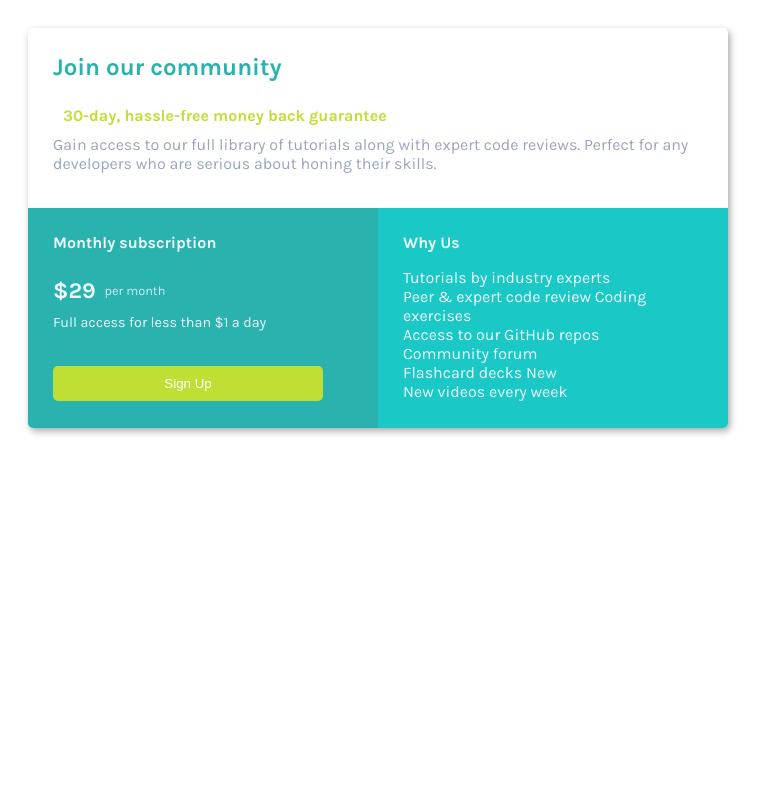
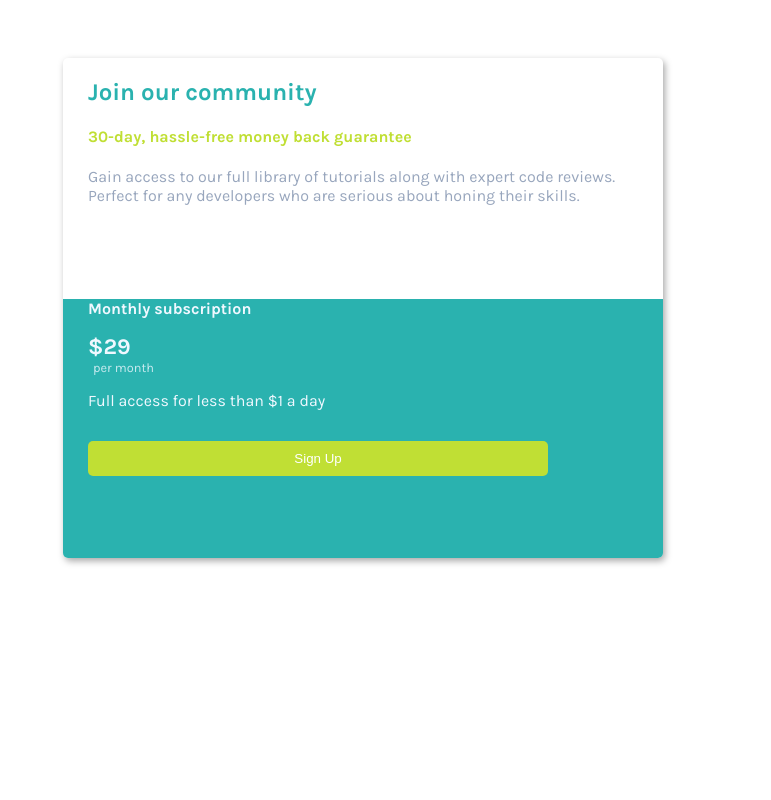
Before and after one commit to iamjustarun/pricing-card-challenge, a plain HTML site: page index.html in a window 1280 px wide. Shown: the whole page, without its empty margins (0-771 px from the left). Drawn offline with Linux system fonts and the light colour scheme.

Commit message:
Update style.css

```diff
--- a/style.css
+++ b/style.css
@@ -5,35 +5,33 @@ html {
 }
 
 body {
-    padding: 20px;
+    padding: 50px;
+    padding-left: 55px;
+    /* background-color: rgb(229, 227, 226); */
 }
 
-h2,
-h4,
-p {
-    margin: 0;
-}
 
 *,
-*::after,
-*::before {
+*::before,
+*::after {
     box-sizing: inherit;
 }
 
 .card {
-    width: 700px;
-    height: 400px;
+    height: 750px;
+    width: 400px;
     border-radius: 5px;
     overflow: hidden;
     box-shadow: 2px 3px 7px 0px rgba(0, 0, 0, 0.35);
 
+
 }
 
 #top-section {
+    height: 40%;
     width: 100%;
-    padding: 25px;
-    height: 45%;
-
+    padding-left: 25px;
+    padding-right: 10px;
 }
 
 #top-section h2 {
@@ -43,80 +41,88 @@ p {
 
 #top-section h4 {
     color: #c0df34;
-    padding: 10px;
 }
 
 #top-section p {
     color: #98a6bd;
 }
 
-.bottom-section {
-    width: 100%;
-    height: 55%;
-    color: aliceblue;
-
+#bottom-section {
+    display: flex;
+    flex-direction: column;
+    height: 60%;
 }
 
 #bottom-left-section {
-    padding: 25px;
-    width: 50%;
+
+    flex-basis: 50%;
     height: 100%;
-    display: inline-block;
+    padding-left: 25px;
     background-color: #2ab2af;
-    vertical-align: top;
-
+    color: aliceblue;
 }
 
-#bottom-right-section {
-    width: 50%;
-    height: 100%;
-    padding: 25px;
-    display: inline-block;
-    /* vertical-align: top; */
-    background-color: #1ac9c5;
+#bottom-left-section h4 {
+    margin-bottom: 15px;
+}
+#price-container{
+    display: flex;
+    align-items: center;
+}
+
+#price {
+    font-weight: 700;
+    font-size: 1.4rem;
+}
+
+
+#price-frequency {
+    font-size: .8rem;
+    opacity: .8;
+    margin-left: 5px;
 }
 
 button {
     color: white;
-    background-color:  #c0df34;
+    background-color: #c0df34;
     border: none;
+    margin-top: 15px;
     padding: 10px;
-    margin-top: px;
-    width: 90%;
-    border-radius:5px ;
+    width: 80%;
+    border-radius: 5px;
 }
-button:hover{
+
+button:hover {
     cursor: pointer;
-   background-color: #89a312;
-   transform: scale(1.1);
+    background-color: #DBE05F;
+    transform: scale(1.1);
 }
-#price{
-    font-weight: 700;
-    font-size: 1.4rem;
-    display: inline-block;
+
+
+#bottom-right-section {
+    flex-basis: 50%;
+    height: 100%;
+    padding-left: 25px;
+    background-color: #1ac9c5;
+    color: aliceblue;
 }
-#bottom-left-section h4{
-    margin-bottom:25px ;
-}
-#price-frequency{
-    position: relative;
-    top:-3px;
-    font-size: .8rem;
-    opacity: .8;
-    margin-left: 5px;
-}
-#price-frequency,#price{
-    display: inline-block;
-    padding-bottom: 10px;
-    /* color ; */
-}
-.bottom-section p{
-    font-size: .9rem;
-    margin-bottom: 35px;
-    opacity: .98;
-}
-ul{
+
+ul {
     padding: 0;
     list-style: none;
+    padding-bottom: 15px;
     opacity: 0.99;
 }
+
+@media(min-width:654px) {
+
+    #bottom-section {
+        flex-direction: row;
+    }
+
+    .card {
+        width: 600px;
+        height: 500px;
+        ;
+    }
+}
```
